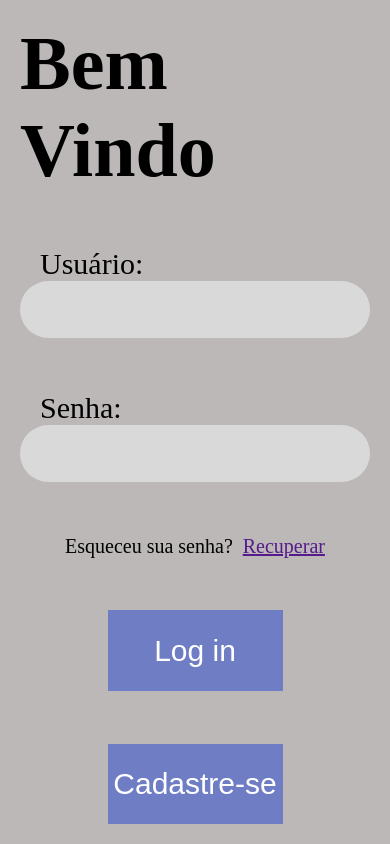
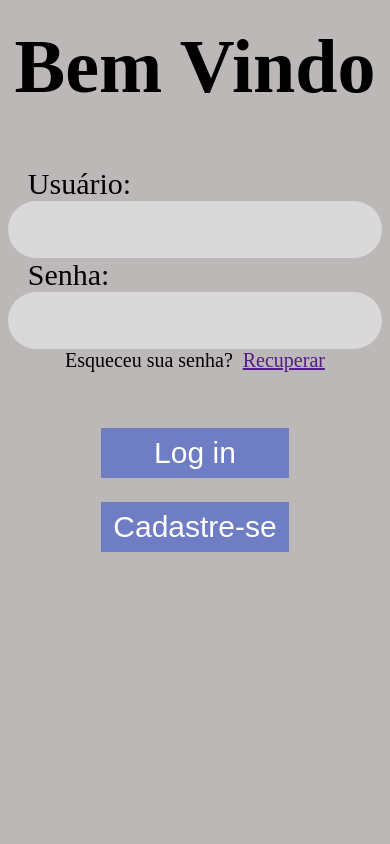
Before and after one commit to marcoshrb/Vite_app_Tcc_Senai, a React (Vite) app in the folder frontend/: page / in a window 390 px wide. Built offline with nearby package versions, Linux system fonts and the light colour scheme.

Commit message:
new responsive in Login

```diff
--- a/frontend/src/pages/cadastro/cadastro.module.css
+++ b/frontend/src/pages/cadastro/cadastro.module.css
@@ -15,7 +15,7 @@
 .cadastro_div_Right{
     width: 100%;
     height: 100vh;
-    background-color: white;
+    background-color: rgb(188, 184, 184);
     display: flex;
     flex-direction: column;
     justify-content:space-between;
--- a/frontend/src/pages/login/login.jsx
+++ b/frontend/src/pages/login/login.jsx
@@ -45,7 +45,7 @@ export default function Login() {
         return true;
     }
 
-    function navigateCadastro(){
+    function navigateCadastro() {
         navigate('/cadastro')
     }
 
@@ -56,9 +56,9 @@ export default function Login() {
                 <img src={Logo} alt='Logo' width={380} height={276} />
             </div>
             <form onSubmit={handleSubmit} className={style.Login_div_Right}>
-
                 <h1 className={style.Login_bem_vindo}>Bem Vindo</h1>
-                <div>
+                <div style={{padding: '15% 0% 15% 0% ', display: 'flex', flexDirection: 'column', alignItems: 'center'}}>
+                    <div >
                         <p className={style.Login_p}>Usuário: </p>
                         <input
                             onChange={(evento) => setNome(evento.target.value)}
@@ -80,8 +80,12 @@ export default function Login() {
                         <p className={style.Login_p_Esqueceu}>Esqueceu sua senha?</p>
                         <a className={style.Login_p_Esqueceu} href=''>Recuperar</a>
                     </div>
+                </div>
+                <div className={style.Login_buttons}>
+
                 <button className={style.login_button} type='submit'>Log in</button>
                 <button className={style.login_button_cadastro} onClick={navigateCadastro}>Cadastre-se</button>
+                </div>
             </form>
         </div>
     );
--- a/frontend/src/pages/login/login.module.css
+++ b/frontend/src/pages/login/login.module.css
@@ -1,10 +1,11 @@
-.Login_all{
+.Login_all {
     display: flex;
     flex-direction: row;
     justify-content: space-between;
     width: 100vw;
 }
-.Login_div_Left{
+
+.Login_div_Left {
     width: 100%;
     height: 100vh;
     background-image: url('./assets/Background.svg');
@@ -12,44 +13,51 @@
     justify-content: center;
     align-items: center;
 }
-.Login_div_Right{
+
+.Login_div_Right {
     width: 100%;
     height: 100vh;
     background-color: rgb(188, 184, 184);
     display: flex;
     flex-direction: column;
-    justify-content:space-between;
+    justify-content: space-between;
     align-items: center;
-    padding: 20px;
+    padding: 6% 2% 2% 2%;
 }
 
 @media (max-width : 1000px) {
-    .Login_div_Right{
+    .Login_div_Right {
         width: 100%;
     }
-    .Login_div_Left{
+
+    .Login_div_Left {
         width: 0%;
     }
 }
-.Login_bem_vindo{
+
+.Login_bem_vindo {
     font-family: var(--new-font);
     font-size: 76px;
 }
-.Login_p{
+
+.Login_p {
     font-family: var(--new-font);
     font-size: 30px;
     padding-left: 20px;
 }
-.Login_Recuperar_senha{
+
+.Login_Recuperar_senha {
     display: flex;
     flex-direction: row;
     gap: 10px;
 }
-.Login_p_Esqueceu{
+
+.Login_p_Esqueceu {
     font-family: var(--new-font);
     font-size: 20px;
 }
-.Login_Inputs{
+
+.Login_Inputs {
     width: 100%;
     font-family: var(--new-font);
     font-size: 40px;
@@ -59,27 +67,39 @@
     background-color: var(--cinza-medio);
 }
 
-.login_button{
+.Login_buttons {
+    display: flex;
+    flex-direction: column;
+    width: 100%;
+    align-items: center;
+    height: 100%;
+    gap: 6%;
+}
+
+.login_button {
     width: 50%;
-    height: 10% ;
+    height: 50px;
     font-size: 30px;
     background-color: var(--azul-claro);
     color: var(--branco);
     border-style: none;
 }
-.login_button :hover{
+
+.login_button :hover {
     cursor: pointer;
     background-color: var(--azul-escuro);
 }
-.login_button_cadastro{
+
+.login_button_cadastro {
     width: 50%;
-    height: 10% ;
+    height: 50px;
     font-size: 30px;
     background-color: var(--azul-claro);
     color: var(--branco);
     border-style: none;
 }
-.login_button_cadastro :hover{
+
+.login_button_cadastro :hover {
     cursor: pointer;
     background-color: var(--azul-escuro);
 }
```
Lines whose indentation alone changed are shown as unchanged.
